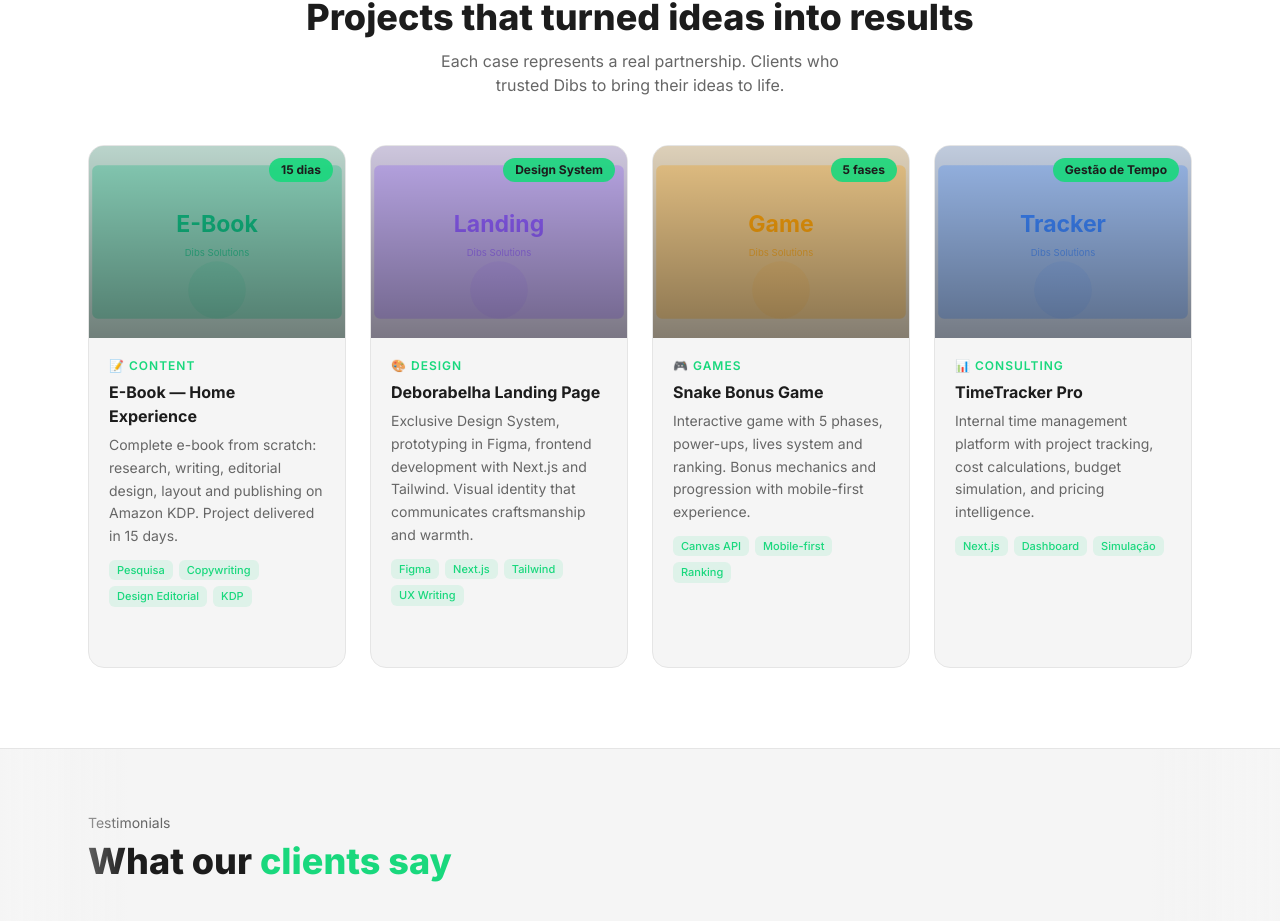
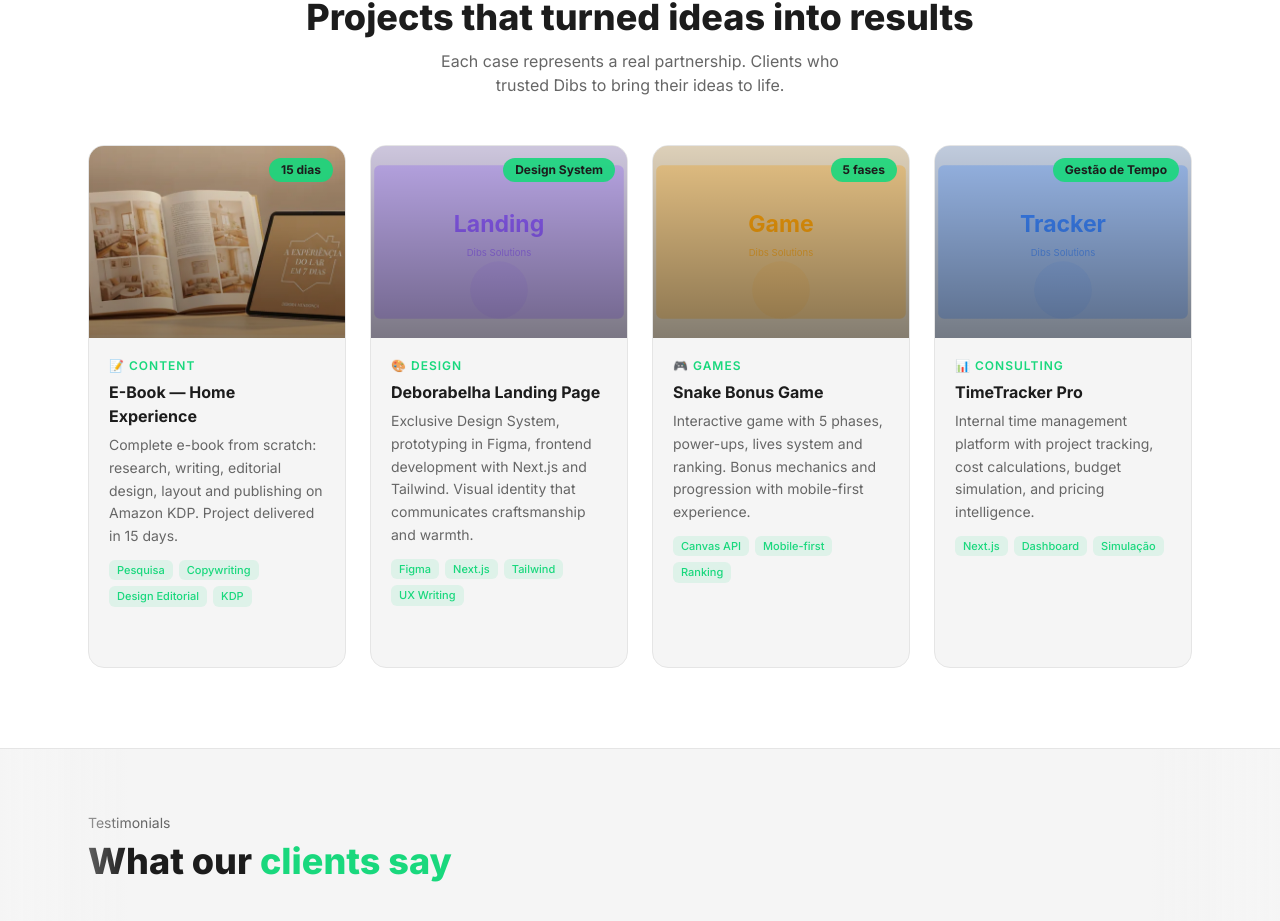
Before and after one commit to diretorrafamax-droid/site-institucional-dibs, a Next.js app: page /en in a window 1280 px wide. Shown: the part 1460-2381 px from the top of the page. Built offline with nearby package versions, Linux system fonts and the light colour scheme.

Commit message:
feat: new commercial image for E-Book portfolio card

```diff
--- a/src/app/[locale]/page.tsx
+++ b/src/app/[locale]/page.tsx
@@ -10,7 +10,7 @@ import { AiLogos } from '@/components/AiLogos'
 import { TechStack } from '@/components/TechStack'
 
 const caseMeta = [
-  { image: '/assets/cases/ebook-experiencia-do-lar.svg', metric: '15 dias', techs: ['Pesquisa', 'Copywriting', 'Design Editorial', 'KDP'] },
+  { image: '/assets/cases/ebook-experiencia-do-lar.webp', metric: '15 dias', techs: ['Pesquisa', 'Copywriting', 'Design Editorial', 'KDP'] },
   { image: '/assets/cases/landing-page-deborabelha.svg', metric: 'Design System', techs: ['Figma', 'Next.js', 'Tailwind', 'UX Writing'] },
   { image: '/assets/cases/game-snake-bonus.svg', metric: '5 fases', techs: ['Canvas API', 'Mobile-first', 'Ranking'] },
   { image: '/assets/cases/timetracker-pro.svg', metric: 'Gestão de Tempo', techs: ['Next.js', 'Dashboard', 'Simulação'] },
```
Also changed, not shown: public/assets/cases/ebook-experiencia-do-lar.webp (added), 1 other file (tests, documents, lock files or other folders).
